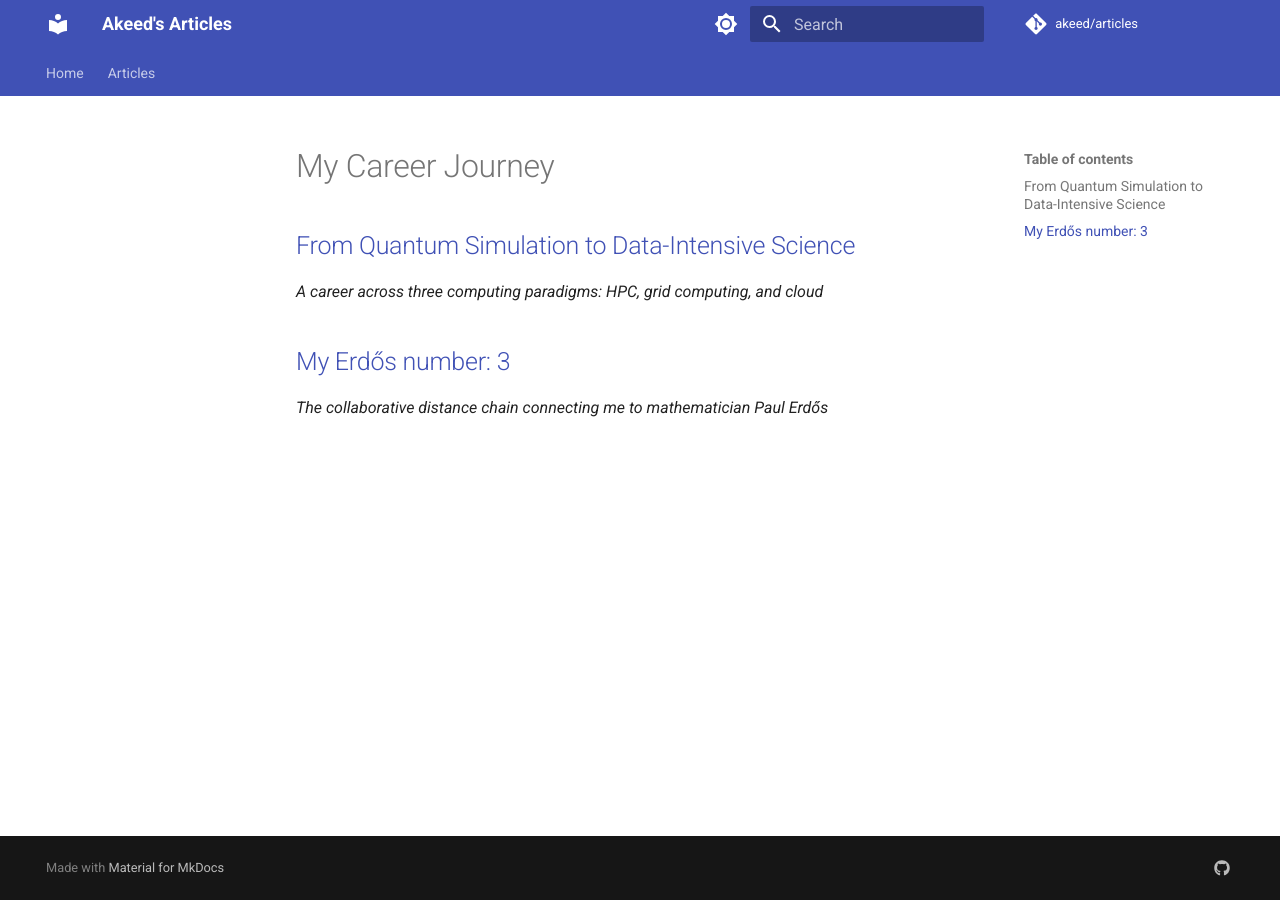
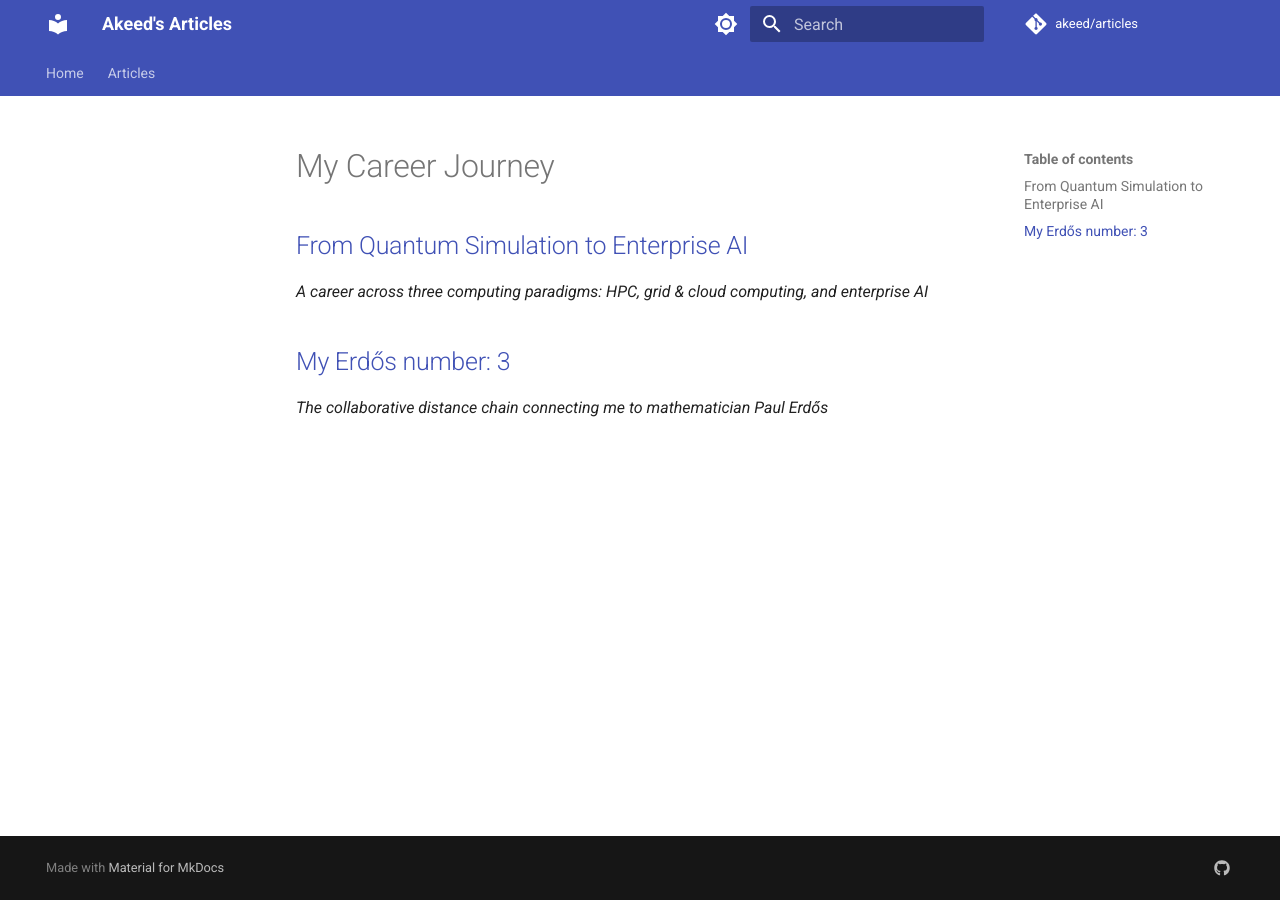
Before and after one commit to akeed/akeed.github.io, an MkDocs documentation site: the page built from docs/articles/Career-journey/index.md, in a window 1280 px wide. Built offline with MkDocs 1.6.1 and Material for MkDocs 9.7.7, drawn with Linux system fonts in a browser that asks for light colours; comment, search, counter and statistics services are not loaded.

Commit message:
fix: update of naming

```diff
--- a/docs/articles/Career-journey/index.md
+++ b/docs/articles/Career-journey/index.md
@@ -1,8 +1,8 @@
 # My Career Journey
 
-## [From Quantum Simulation to Data-Intensive Science](../Work-life-so-far/index.md)
+## [From Quantum Simulation to Enterprise AI](../Work-life-so-far/index.md)
 
-*A career across three computing paradigms: HPC, grid computing, and cloud*
+*A career across three computing paradigms: HPC, grid & cloud computing, and enterprise AI*
 
 ## [My Erdős number: 3](../Erdos-Number/index.md)
 
```
